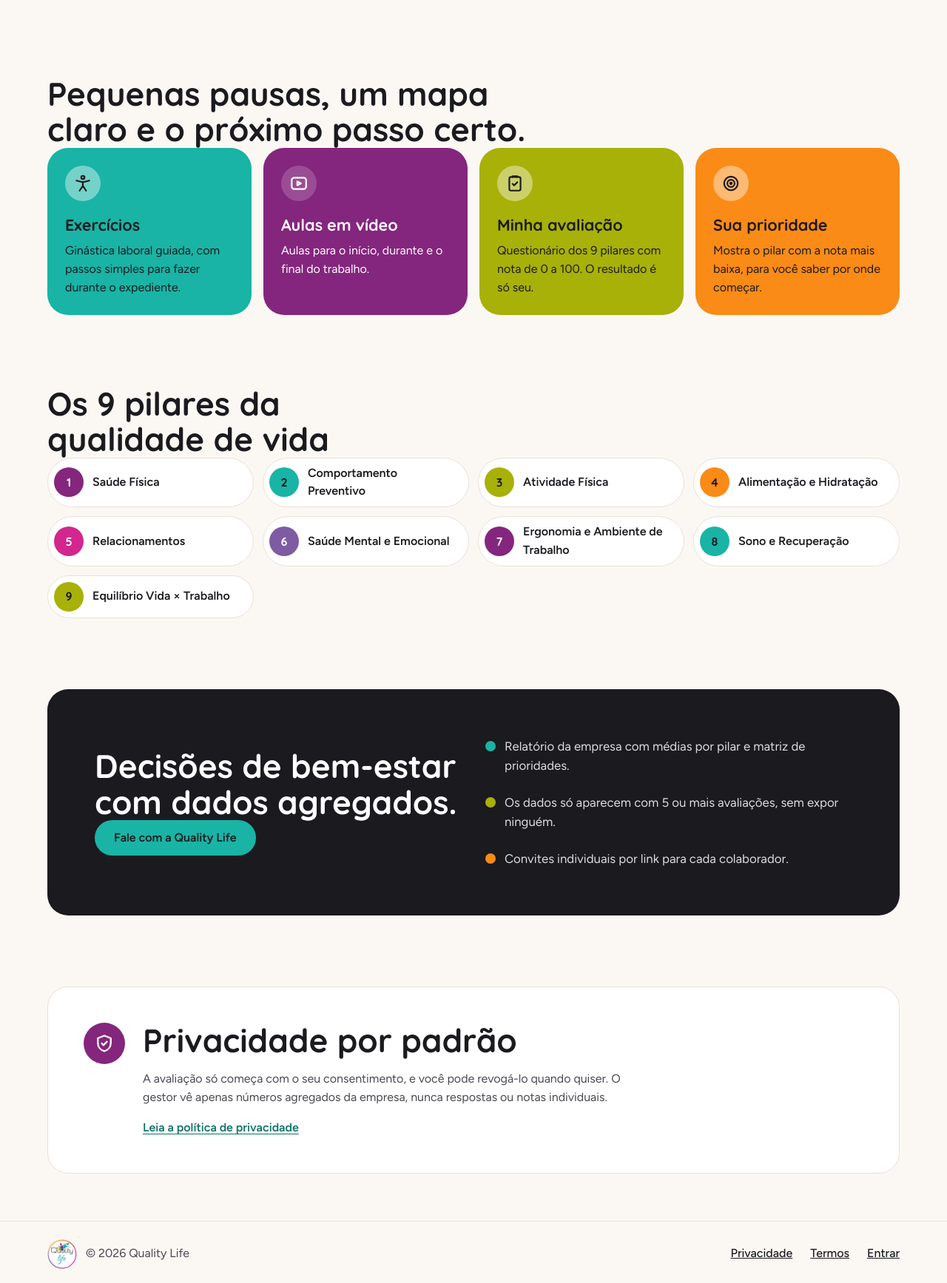
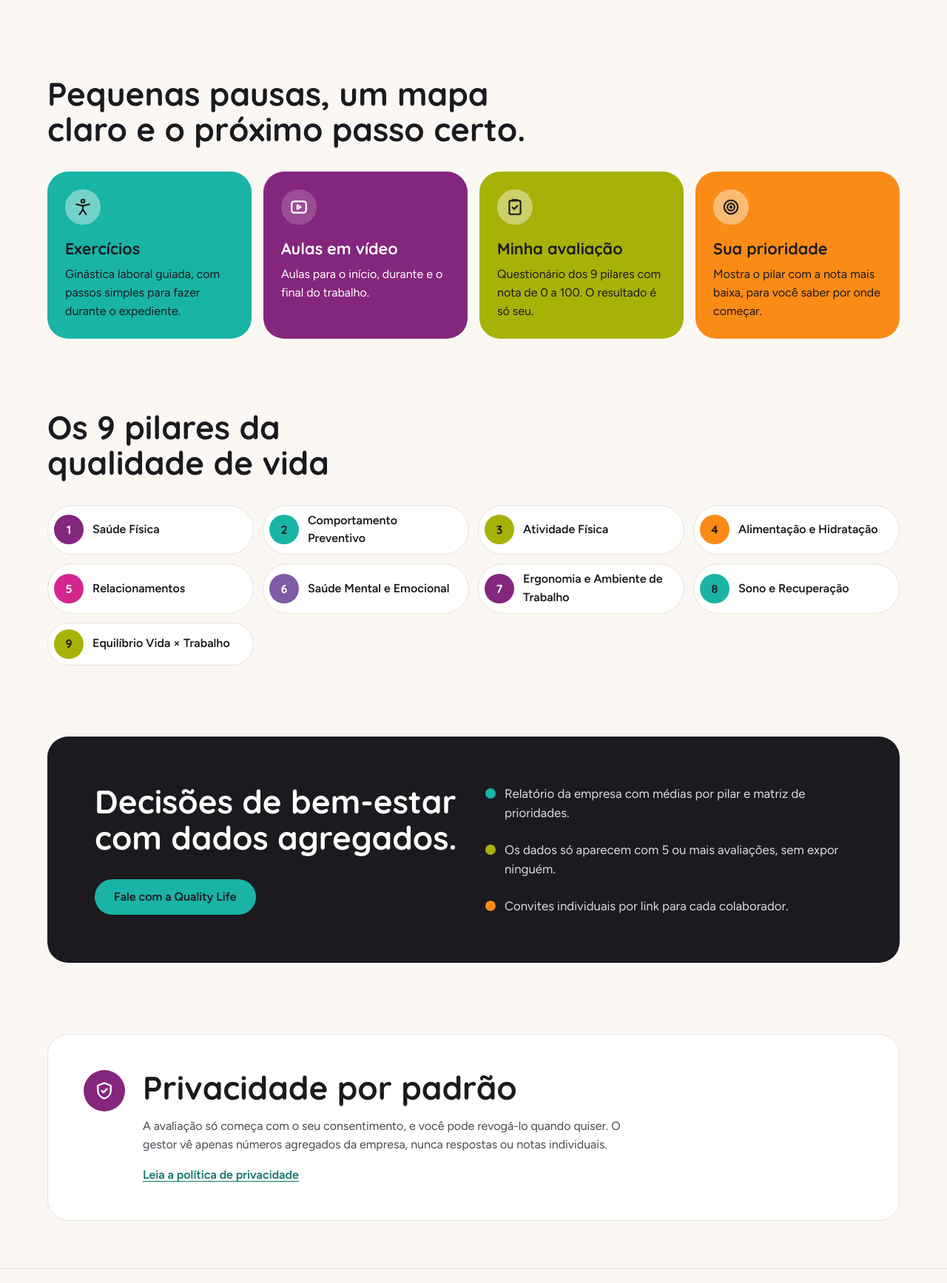
Before and after one commit to Marcusvrg23/quality-life-platform, a Django app: page / in a window 1280 px wide. Shown: the part 717-2452 px from the top of the page at 74% size. Run offline with Django 5.2, Linux system fonts and the light colour scheme; data comes from the database, SQL or seed files in the repository; parts of the project's set-up code (start-up, migrations or seed data) failed here and were passed over.

Commit message:
fix(home): restore section title spacing and seed pillars in browser QA
The .ql-home h2 reset outranked .ql-section__title, so titles lost their margin.
Live-server tests flush the database, which emptied the pillar list; restore
migration data with serialized_rollback and assert all 9 pills are visible.
The pillar section is omitted when no pillar exists.

Co-Authored-By: Claude Opus 5.5 <noreply@anthropic.com>

```diff
--- a/static/quality_life/home.css
+++ b/static/quality_life/home.css
@@ -397,7 +397,8 @@ body.ql-home {
     padding-block: var(--ql-space-6);
 }
 
-.ql-section__title {
+/* .ql-home prefix: beats the `.ql-home h2 { margin: 0 }` reset above. */
+.ql-home .ql-section__title {
     max-width: 24ch;
     margin-bottom: var(--ql-space-6);
     font-size: clamp(1.75rem, 1.2rem + 2.2vw, 2.75rem);
@@ -557,7 +558,7 @@ body.ql-home {
     gap: var(--ql-space-4);
 }
 
-.ql-privacy .ql-section__title {
+.ql-home .ql-privacy .ql-section__title {
     margin-bottom: 0;
 }
 
--- a/templates/home.html
+++ b/templates/home.html
@@ -127,6 +127,7 @@
             </div>
         </section>
 
+        {% if pillars %}
         <section class="ql-section ql-section--tight" aria-labelledby="pilares-title">
             <div class="ql-container">
                 <h2 class="ql-section__title" id="pilares-title" data-anim="reveal">Os 9 pilares da qualidade de vida</h2>
@@ -140,6 +141,7 @@
                 </ol>
             </div>
         </section>
+        {% endif %}
 
         <section class="ql-section" id="empresas" aria-labelledby="empresas-title">
             <div class="ql-container">
```
Also changed, not shown: tests/test_home_browser.py (+8 -0 lines).
